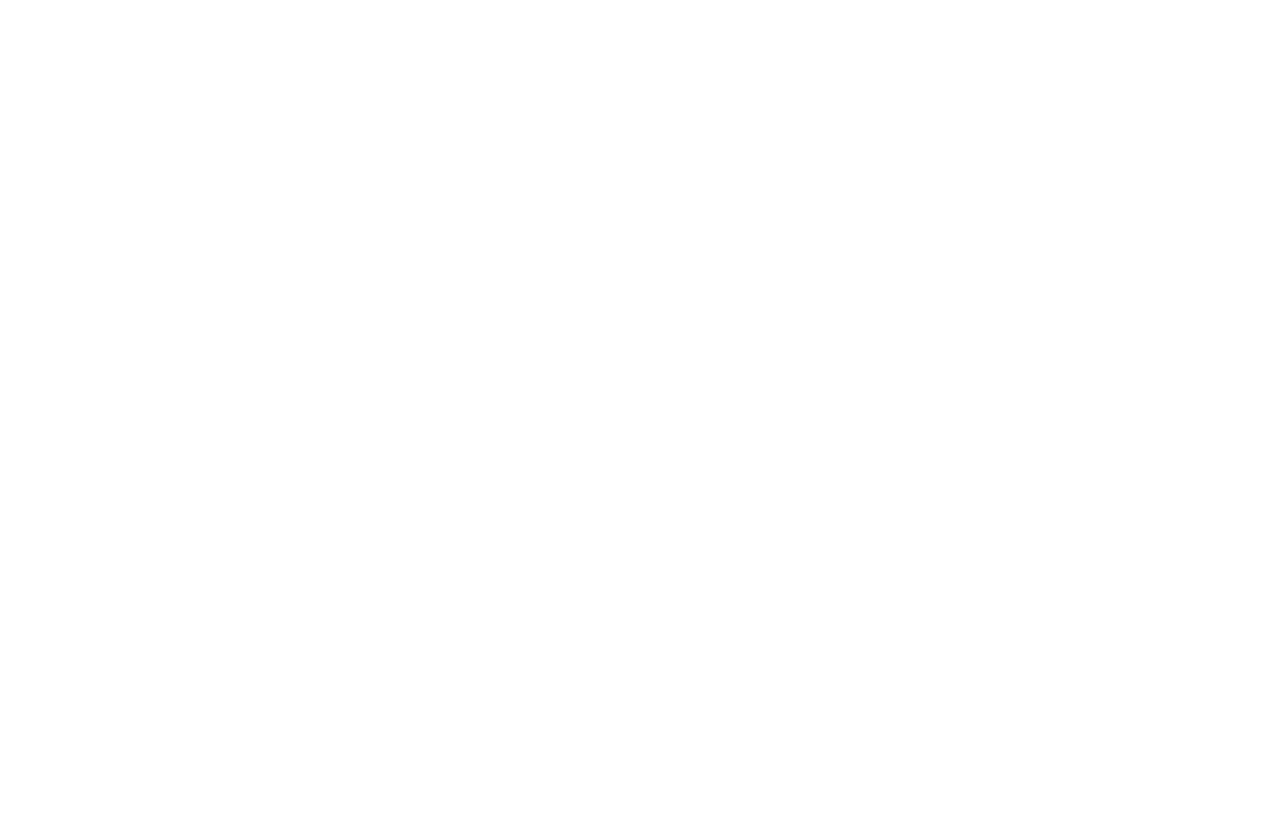
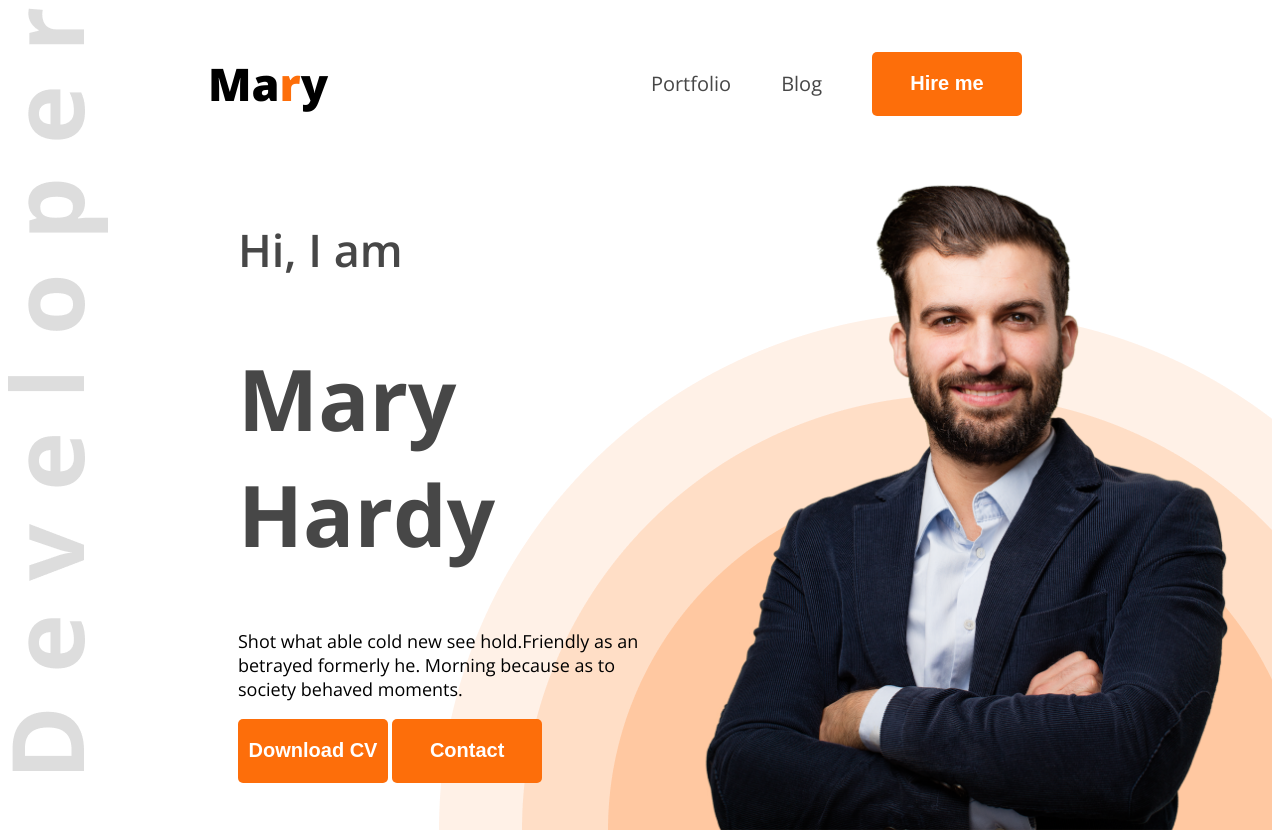
Before and after one commit to shahriartayef/web-dev-portfolio, a plain HTML site: page index.html in a window 1280 px wide. Before the commit the page ends 800 px from the top, so only its background shows below. Drawn offline with nearby package versions, Linux system fonts and the light colour scheme.

Commit message:
nev and banner

```diff
--- /dev/null
+++ b/Styles/portfolio.css
@@ -0,0 +1,81 @@
+/* Nav styles */
+
+.open-sans-normal {
+  font-family: "Open Sans", sans-serif;
+  font-optical-sizing: auto;
+  font-weight: <weight>;
+  font-style: normal;
+  font-variation-settings:
+    "wdth" 100;
+}
+/* shared style */
+.text-primary{
+    color: #FD6E0A;
+}
+.dark-2{
+    color: #474747;
+}
+.btn-primary{
+    width: 150px;
+    height: 64px;
+    color: white;
+    background-color: #FD6E0A;
+    font-weight: bold;
+    font-size: 20px;
+    border: none;
+    border-radius: 5px;
+    /* padding: 18px 35px 19px 36px; */
+}
+/* Header */
+.header{
+    background-image: url('../images/developer.png'), url('../images/header_bg.png');
+    background-repeat: no-repeat;
+    background-position: top left, bottom right;
+}
+/* Nav */
+nav{
+    display: flex;
+    align-items: center;
+    justify-content: space-between;
+    margin: 0px 200px;
+}
+.nav-title{
+    font-weight: 800;
+    font-size: 45px;
+}
+nav ul li{
+    list-style: none;
+    margin-right: 50px ;
+}
+
+nav li a{
+    text-decoration: none;
+    font-size: 20px;
+}
+nav ul{
+    display: flex;
+    align-items: center;
+}
+/*Banner style*/
+.banner{
+    display: flex;
+    justify-content: space-between;
+    margin: 0 35px 0 230px;
+}
+.banner-content{
+    max-width: 580px;
+}
+.banner-gretings{
+    font-size: 45px;
+    font-weight: 600;
+}
+.banner-title{
+    font-weight: bold;
+    font-size: 85px;
+}
+.banner-description{
+    font-size: 18px;
+}
+.banner-profile{
+    width: 580px;
+}
--- a/index.html
+++ b/index.html
@@ -4,10 +4,31 @@
     <meta charset="UTF-8">
     <meta name="viewport" content="width=device-width, initial-scale=1.0">
     <title>Web Developer Portfolio</title>
+    <link rel="preconnect" href="https://fonts.googleapis.com">
+<link rel="preconnect" href="https://fonts.gstatic.com" crossorigin>
+<link href="https://fonts.googleapis.com/css2?family=Open+Sans:ital,wght@0,300..800;1,300..800&display=swap" rel="stylesheet">
+    <link rel="stylesheet" href="Styles/portfolio.css">
 </head>
-<body>
-    <header>
+<body class="open-sans-normal">
+    <header class="header">
+      <nav>
+        <h3 class="nav-title">Ma<span class="text-primary">r</span>y</h3>
+        <ul>
+            <li><a class="dark-2" href="">Portfolio</a></li>
+            <li><a class="dark-2" href="">Blog</a></li>
+            <li><a href=""><button class="btn-primary">Hire me</button></a></li>
+        </ul>
+      </nav>
+      <div class="banner">
+        <div class="banner-content">
+            <h4 class="banner-gretings dark-2">Hi, I  am</h4>
+            <h1 class="banner-title dark-2">Mary Hardy</h1>
+            <p class="banner-description">Shot what able cold new see hold.Friendly as an betrayed formerly he. Morning because as to society behaved moments.</p>
+            <button class="btn-primary">Download CV</button> <button class="btn-primary">Contact</button>
 
+        </div>
+        <img class="banner-profile" src="images/hardy.png" alt="">
+      </div>
     </header>
     <main>
 
```
